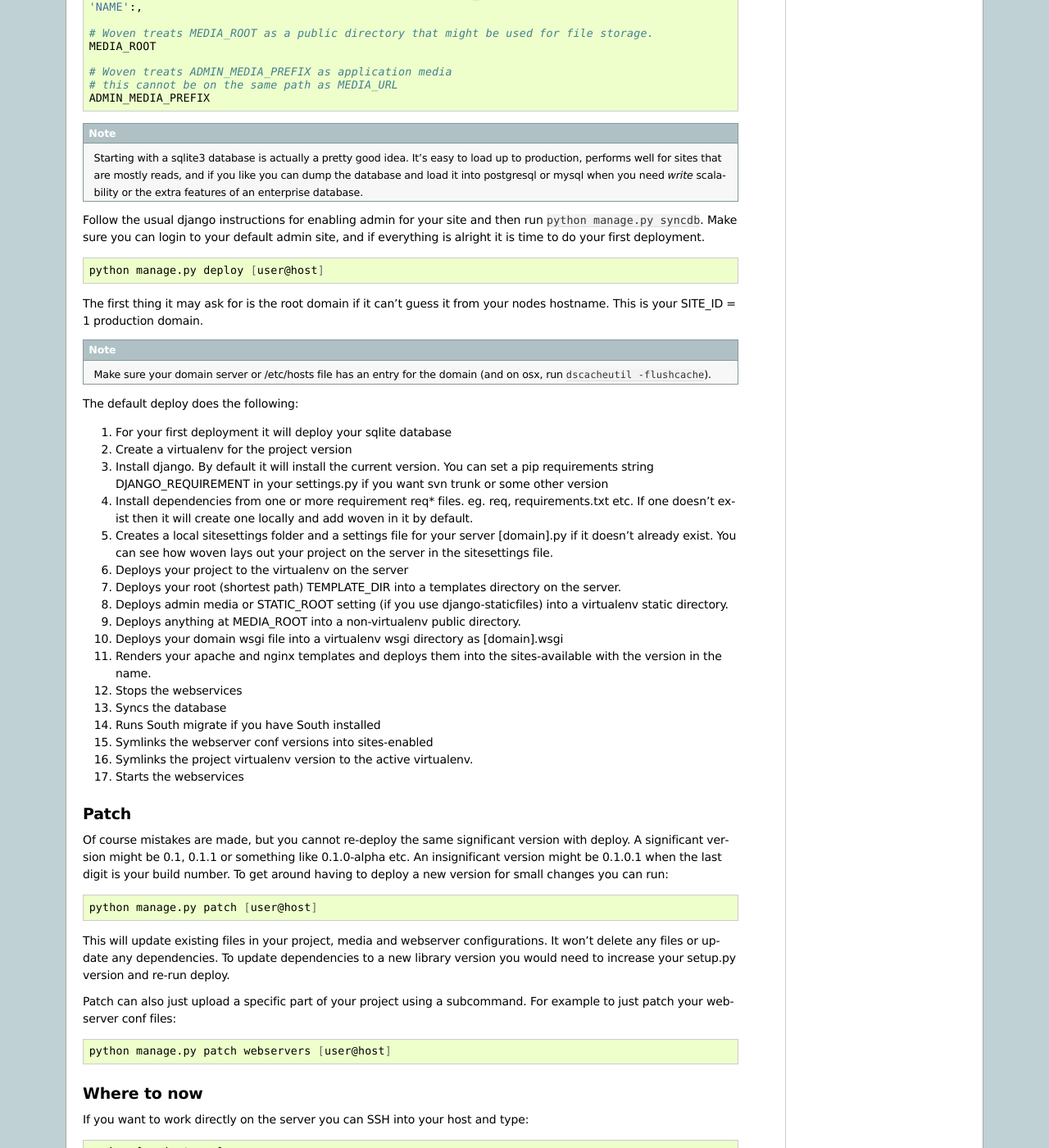
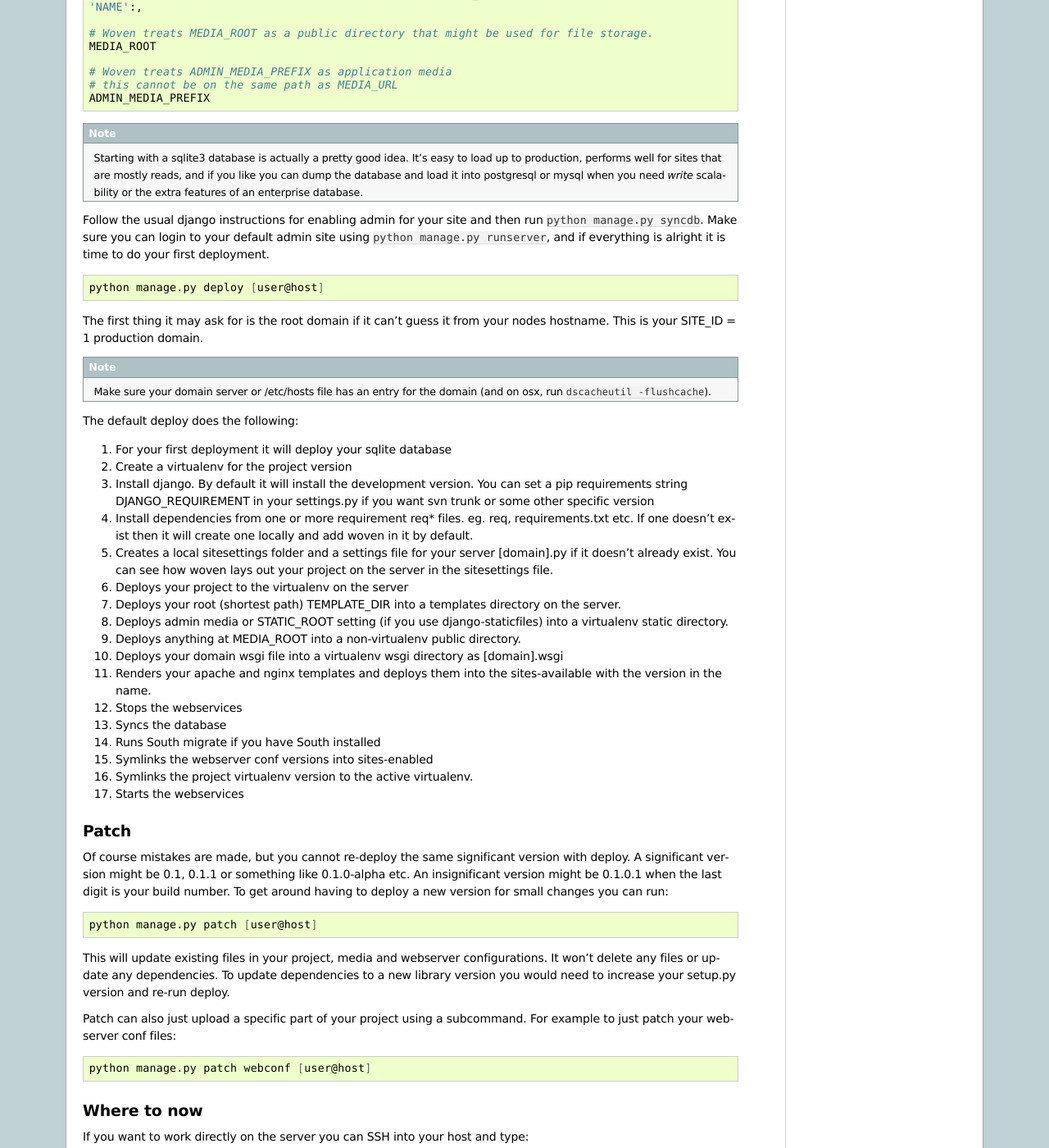
Before and after one commit to bretth/woven, a Sphinx documentation site: the page built from docs/main050.rst, in a window 1280 px wide and 1400 px high, scrolled down 1602 px. Shown: the whole window at 82% size. Built offline with Sphinx 7.4.7, drawn with Linux system fonts in a browser that asks for light colours.

Commit message:
more changes to docs
--HG--
rename : docs/main05.rst => docs/main050.rst

```diff
--- a/README.txt
+++ b/README.txt
@@ -5,7 +5,7 @@ projects served by Apache and Nginx on Ubuntu Linux servers.
 Woven grew out of a simple fabric script that followed Will Larson's
 `Ubuntu intrepid almanac <http://lethain.com/entry/2009/feb/13/the-django-and-ubuntu-intrepid-almanac/>`_. Out of the box there is a fair bit of tedious work in setting up a server environment for Django. Modern Django projects can also be a cosmopolitan mix of source repositories and binary packages which makes keeping a development environment in sync with production challenging. Where traditional rsync and source repository scripts fall far short, Woven utilizes Pip, Virtualenv, Fabric and Django templates to simplify deployment making *release early and often* a reality.
 
-Woven provides four core Django commands/functions; ``setupnode``, ``deploy``, ``patch``, ``activate`` and a standard webserver configuration that aims for stability and flexibility. Additionally Woven can be integrated into standard Fabric fabfile.py scripts as projects grow in complexity.
+Woven provides four core Django commands/functions; ``setupnode``, ``deploy``, ``patch``, ``activate`` and a standard webserver configuration that you can change as required. Additionally Woven can be integrated into standard Fabric fabfile.py scripts as projects grow in complexity.
 
 .. note::
 
--- a/docs/index.rst
+++ b/docs/index.rst
@@ -15,7 +15,7 @@ Contents:
 .. toctree::
    :maxdepth: 2
 
-   main05
+   main050
    commands05
    settings05
    conventions05
--- a/docs/main05.rst
+++ b/docs/main050.rst
@@ -88,7 +88,7 @@ First configure the usual necessary project settings.py if they're not already d
     Starting with a sqlite3 database is actually a pretty good idea. It's easy to load up to production, performs well for sites that are mostly reads, and if you like you can dump the database and load it into postgresql or mysql when you need *write* scalability or the extra features of an enterprise database.
 
 Follow the usual django instructions for enabling admin for your site and then run ``python manage.py syncdb``.
-Make sure you can login to your default admin site, and if everything is alright it is time to do your first deployment.
+Make sure you can login to your default admin site using ``python manage.py runserver``, and if everything is alright it is time to do your first deployment.
 
 .. code-block:: bash
 
@@ -104,7 +104,7 @@ The default deploy does the following:
 
 1. For your first deployment it will deploy your sqlite database
 2. Create a virtualenv for the project version
-3. Install django. By default it will install the current version. You can set a pip requirements string DJANGO_REQUIREMENT in your settings.py if you want svn trunk or some other version
+3. Install django. By default it will install the development version. You can set a pip requirements string DJANGO_REQUIREMENT in your settings.py if you want svn trunk or some other specific version
 4. Install dependencies from one or more requirement req* files. eg. req, requirements.txt etc. If one doesn't exist then it will create one locally and add woven in it by default.
 5. Creates a local sitesettings folder and a settings file for your server [domain].py if it doesn't already exist. You can see how woven lays out your project on the server in the sitesettings file.
 6. Deploys your project to the virtualenv on the server
@@ -136,7 +136,7 @@ Patch can also just upload a specific part of your project using a subcommand. F
 
 .. code-block:: bash
 
-    python manage.py patch webservers [user@host]
+    python manage.py patch webconf [user@host]
 
 Where to now
 ------------
```
